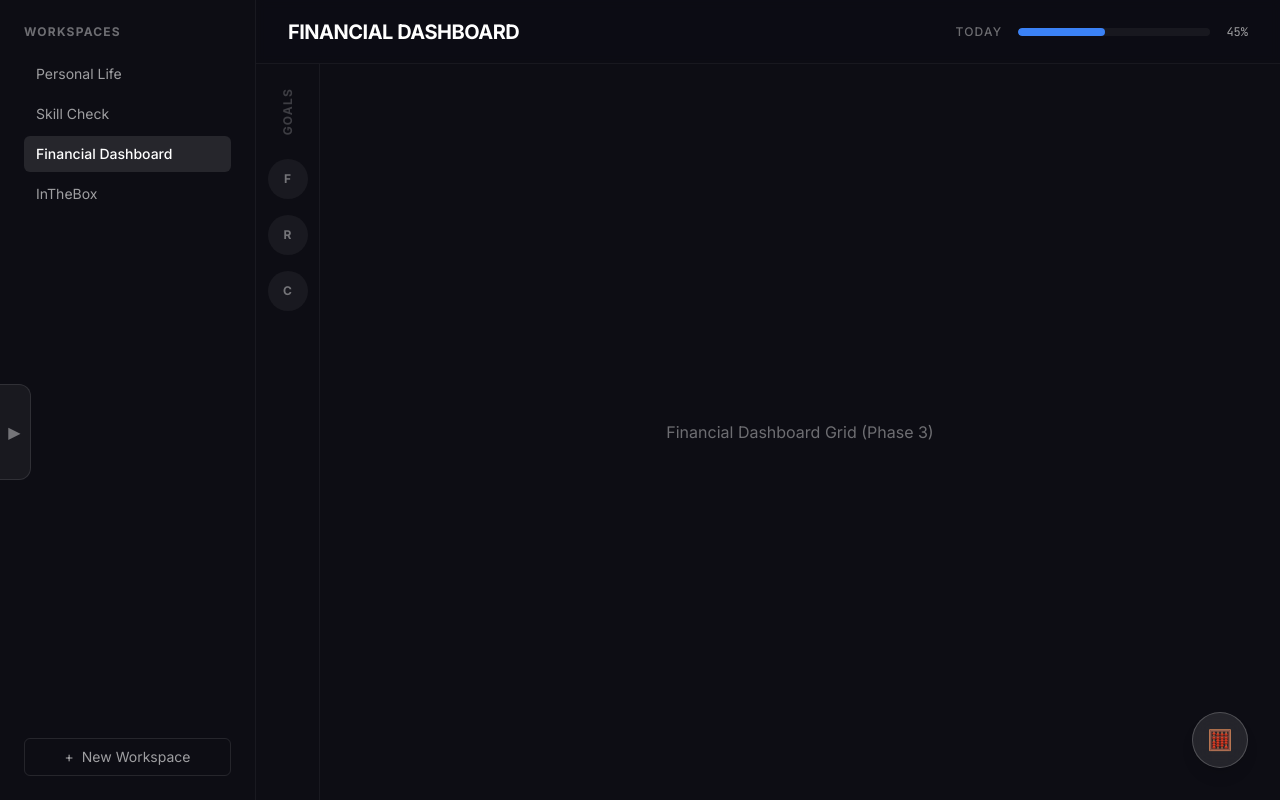
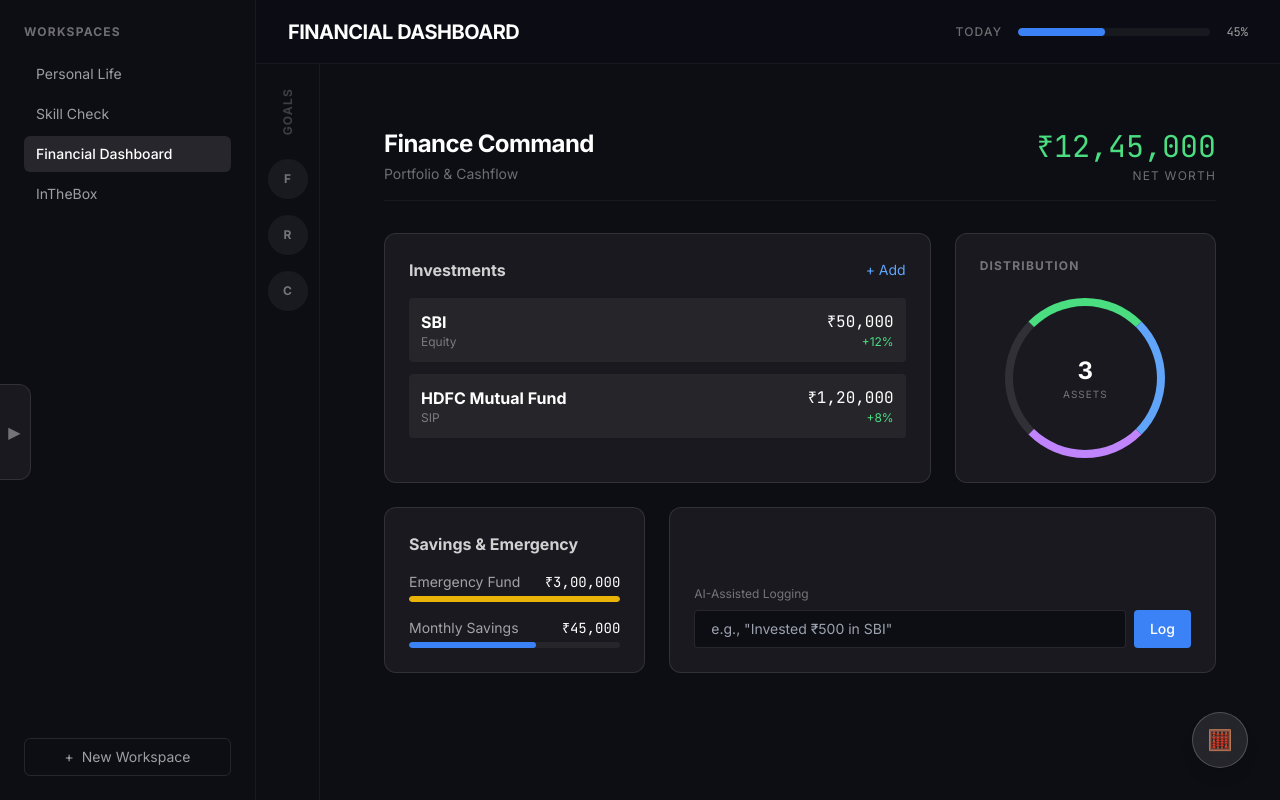
Before and after one commit to ishankumax/ProdOS, a Next.js app: page / in a window 1280 px wide. Both pictures are taken after a click on the button "Financial Dashboard". Built offline with nearby package versions, Linux system fonts and the light colour scheme.

Commit message:
feat: implement financial dashboard workspace layout (MVP Phase 3)

```diff
--- a/app/page.tsx
+++ b/app/page.tsx
@@ -7,15 +7,15 @@ import TasksWidget from "@/components/workspaces/TasksWidget";
 import HealthWidget from "@/components/workspaces/HealthWidget";
 import RightPanel from "@/components/layout/RightPanel";
 
+import FinanceDashboard from "@/components/workspaces/FinanceDashboard";
+
 export default function HomePage() {
   const [workspace, setWorkspace] = useState<WorkspaceType>("Personal Life");
 
   return (
     <Shell activeWorkspace={workspace} onWorkspaceChange={setWorkspace}>
       {workspace === "Financial Dashboard" ? (
-        <div className="h-full flex items-center justify-center text-white/40">
-          Financial Dashboard Grid (Phase 3)
-        </div>
+        <FinanceDashboard />
       ) : (
         <div className="flex h-full">
           <div className="flex-1 flex gap-6 p-8">
--- /dev/null
+++ b/components/workspaces/FinanceDashboard.tsx
@@ -0,0 +1,101 @@
+"use client";
+
+export default function FinanceDashboard() {
+  return (
+    <div className="h-full w-full p-8 overflow-auto">
+      <div className="flex justify-between items-end mb-8 border-b border-white/5 pb-4">
+        <div>
+          <h2 className="text-2xl font-bold tracking-tight">Finance Command</h2>
+          <p className="text-white/40 text-sm mt-1">Portfolio & Cashflow</p>
+        </div>
+        <div className="text-right">
+          <div className="text-3xl font-mono text-green-400">₹12,45,000</div>
+          <div className="text-xs uppercase tracking-widest text-white/40 mt-1">Net Worth</div>
+        </div>
+      </div>
+
+      <div className="grid grid-cols-1 md:grid-cols-2 lg:grid-cols-3 gap-6">
+        {/* Investments Card */}
+        <div className="col-span-1 lg:col-span-2 bg-white/5 border border-white/10 rounded-xl p-6">
+          <div className="flex justify-between mb-4">
+            <h3 className="font-bold text-white/80">Investments</h3>
+            <button className="text-blue-400 text-sm hover:text-blue-300">+ Add</button>
+          </div>
+          <div className="space-y-3">
+            <div className="flex justify-between items-center p-3 bg-white/5 rounded">
+              <div>
+                <div className="font-bold">SBI</div>
+                <div className="text-xs text-white/40">Equity</div>
+              </div>
+              <div className="text-right">
+                <div className="font-mono">₹50,000</div>
+                <div className="text-xs text-green-400">+12%</div>
+              </div>
+            </div>
+            <div className="flex justify-between items-center p-3 bg-white/5 rounded">
+              <div>
+                <div className="font-bold">HDFC Mutual Fund</div>
+                <div className="text-xs text-white/40">SIP</div>
+              </div>
+              <div className="text-right">
+                <div className="font-mono">₹1,20,000</div>
+                <div className="text-xs text-green-400">+8%</div>
+              </div>
+            </div>
+          </div>
+        </div>
+
+        {/* Analytics Circle */}
+        <div className="bg-white/5 border border-white/10 rounded-xl p-6 flex flex-col items-center justify-center">
+          <h3 className="text-xs font-bold uppercase tracking-widest text-white/40 w-full text-left mb-6">Distribution</h3>
+          <div className="w-40 h-40 rounded-full border-8 border-white/10 border-t-green-400 border-r-blue-400 border-b-purple-400 relative flex items-center justify-center">
+            <div className="text-center">
+              <div className="text-2xl font-bold">3</div>
+              <div className="text-[10px] uppercase tracking-widest text-white/40">Assets</div>
+            </div>
+          </div>
+        </div>
+
+        {/* Savings & Emergency */}
+        <div className="bg-white/5 border border-white/10 rounded-xl p-6">
+          <h3 className="font-bold text-white/80 mb-4">Savings & Emergency</h3>
+          <div className="space-y-4">
+            <div>
+              <div className="flex justify-between text-sm mb-1">
+                <span className="text-white/60">Emergency Fund</span>
+                <span className="font-mono">₹3,00,000</span>
+              </div>
+              <div className="h-1.5 w-full bg-white/5 rounded-full overflow-hidden">
+                <div className="h-full bg-yellow-500 rounded-full w-full" />
+              </div>
+            </div>
+            <div>
+              <div className="flex justify-between text-sm mb-1">
+                <span className="text-white/60">Monthly Savings</span>
+                <span className="font-mono">₹45,000</span>
+              </div>
+              <div className="h-1.5 w-full bg-white/5 rounded-full overflow-hidden">
+                <div className="h-full bg-blue-500 rounded-full w-[60%]" />
+              </div>
+            </div>
+          </div>
+        </div>
+
+        {/* Chat / AI Logging */}
+        <div className="col-span-1 lg:col-span-2 bg-white/5 border border-white/10 rounded-xl p-6 flex flex-col justify-end">
+          <div className="text-xs text-white/40 mb-2">AI-Assisted Logging</div>
+          <div className="flex gap-2">
+            <input
+              type="text"
+              placeholder='e.g., "Invested ₹500 in SBI"'
+              className="flex-1 bg-[#0d0d14] border border-white/10 rounded px-4 py-2 text-sm focus:outline-none focus:border-blue-500"
+            />
+            <button className="bg-blue-500 hover:bg-blue-400 text-white px-4 py-2 rounded text-sm font-medium transition-colors">
+              Log
+            </button>
+          </div>
+        </div>
+      </div>
+    </div>
+  );
+}
```
